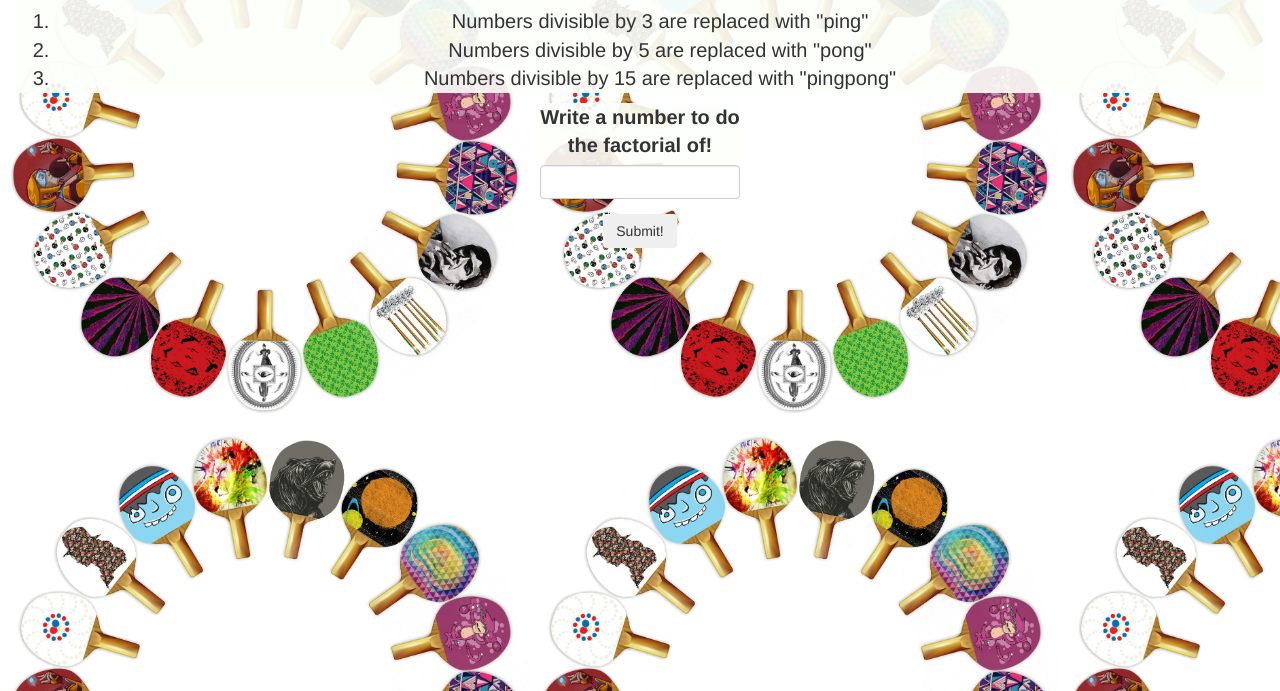
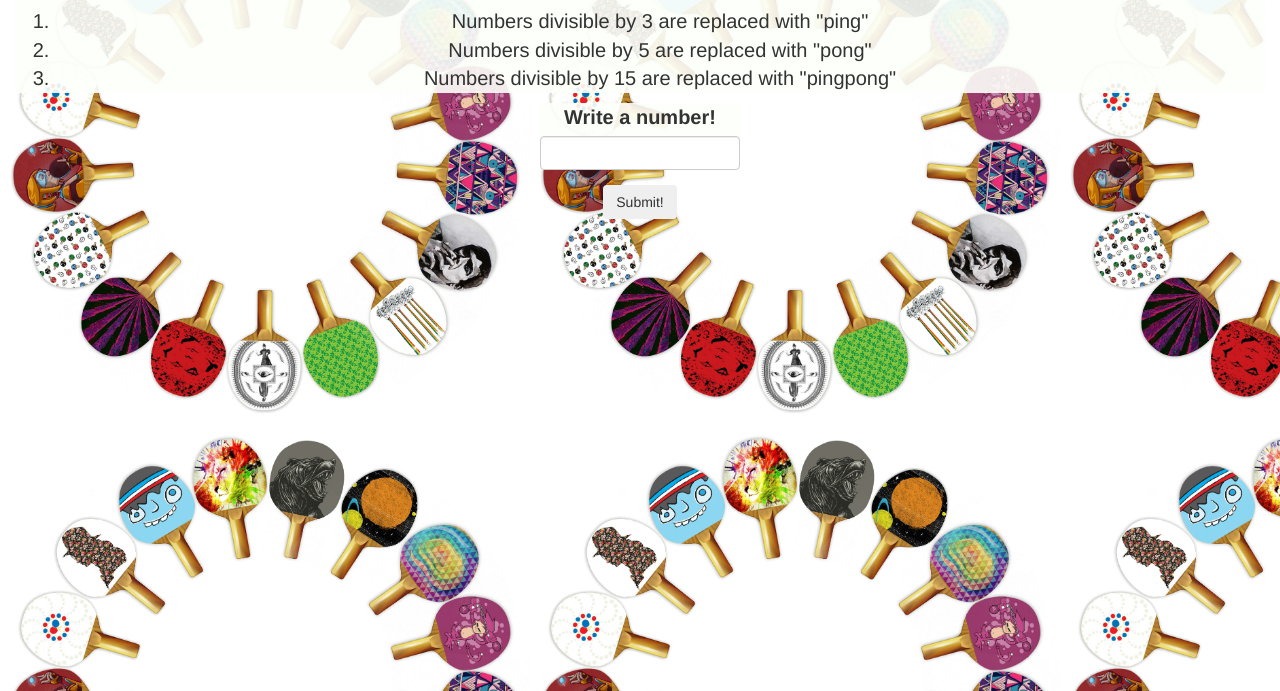
Before and after one commit to berausch/ping-pong, a plain HTML site: page index.html in a window 1280 px wide. Shown: the part 109-800 px from the top of the page. Drawn offline with Linux system fonts and the light colour scheme.

Commit message:
fix a typo

```diff
--- a/index.html
+++ b/index.html
@@ -20,7 +20,7 @@
       </div>
       <form id="ping-pong">
         <div class="form-group" id="instruct">
-          <label for="number-input">Write a number to do the factorial of!</label>
+          <label for="number-input">Write a number!</label>
           <input id="number-input" type="number" min= "0" step="1" class="form-control">
         </div>
         <button class="btn" type="submit">Submit!</button>
```
